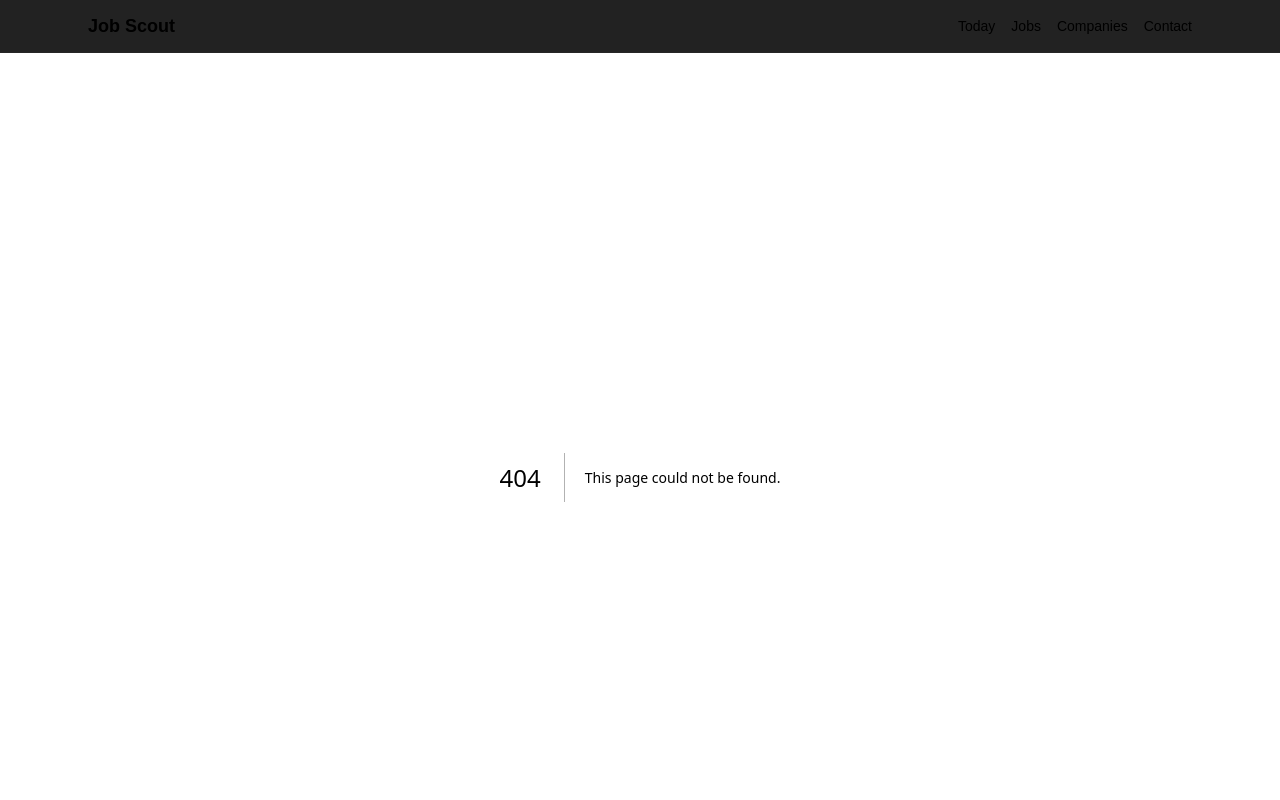
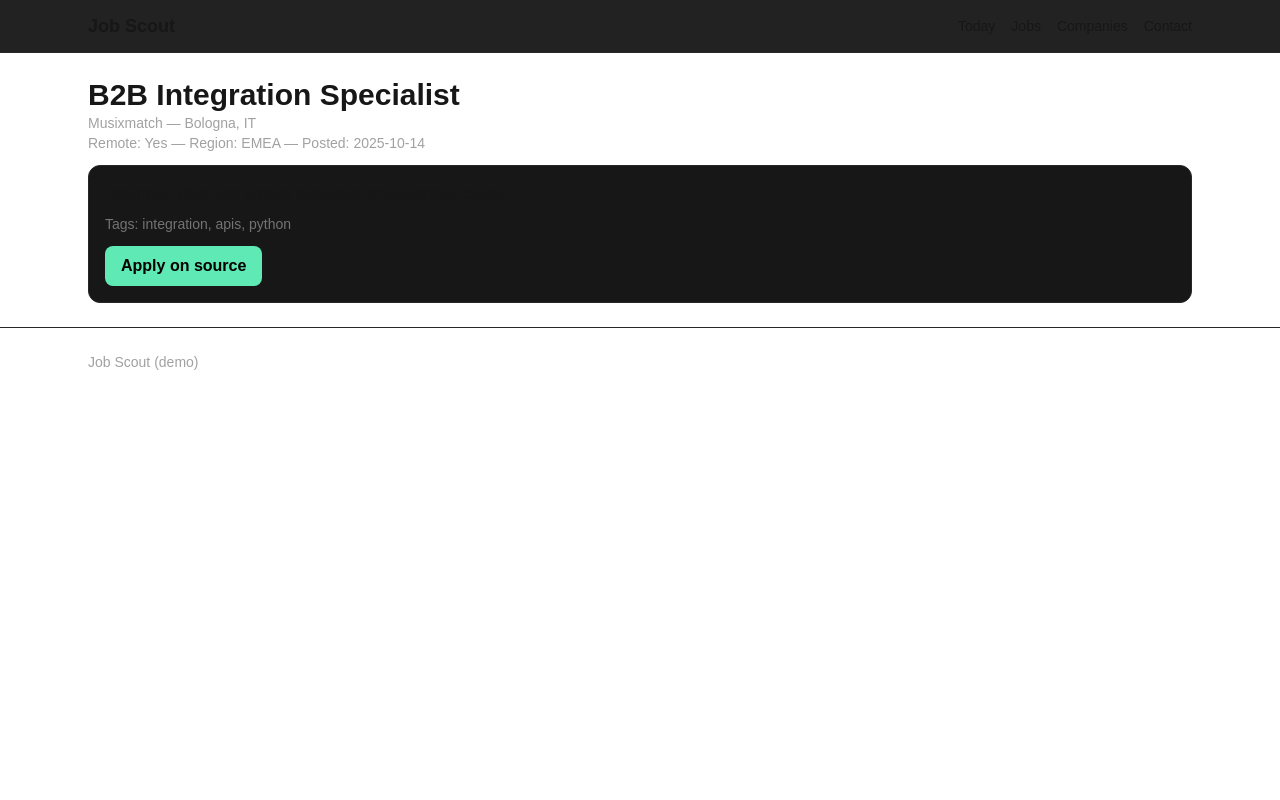
Before and after one commit to thatguy-hiparh/job_scout_website, a Next.js app: page /jobs/mxm_3001 in a window 1280 px wide. Before the commit this address had no page. Shown: the top 800 px of the page. Built offline with nearby package versions, Linux system fonts and the light colour scheme.

Commit message:
Create page.tsx

```diff
--- /dev/null
+++ b/app/jobs/[id]/page.tsx
@@ -0,0 +1,27 @@
+import data from "@/app/data/sample.json";
+
+export default function JobDetail({ params }: { params: { id: string } }) {
+  const job = (data as any).jobs.find((j: any) => j.id === params.id);
+  if (!job) return <section><h1 className="text-3xl font-bold">Not found</h1></section>;
+
+  return (
+    <section>
+      <h1 className="text-3xl font-bold">{job.title}</h1>
+      <p className="text-sm text-neutral-400">{job.company} — {job.location}</p>
+      <p className="text-sm text-neutral-400">
+        Remote: {job.remote ? "Yes" : "No"} — Region: {job.region} — Posted: {job.posted}
+      </p>
+
+      <div className="bg-neutral-900 border border-neutral-800 rounded-xl p-4 mt-3">
+        <p>{job.description_brief}</p>
+        <p className="text-sm text-neutral-500 mt-2">Tags: {job.tags.join(", ")}</p>
+        <div className="mt-3">
+          <a className="inline-flex px-4 py-2 bg-emerald-300 text-black font-bold rounded-lg"
+             href={job.url} target="_blank" rel="noreferrer">
+            Apply on source
+          </a>
+        </div>
+      </div>
+    </section>
+  );
+}
```
